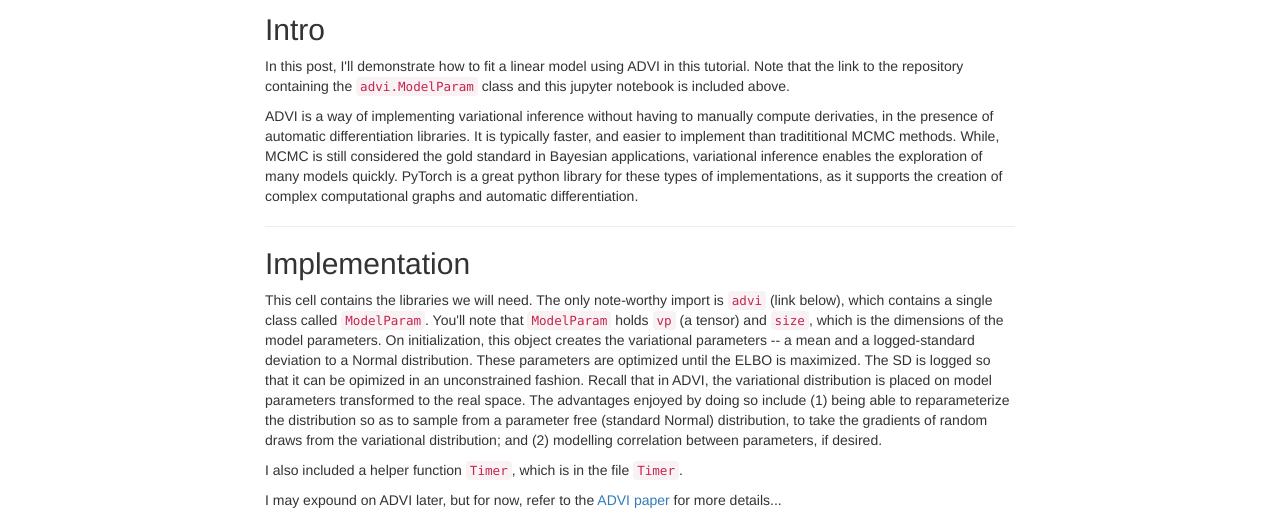
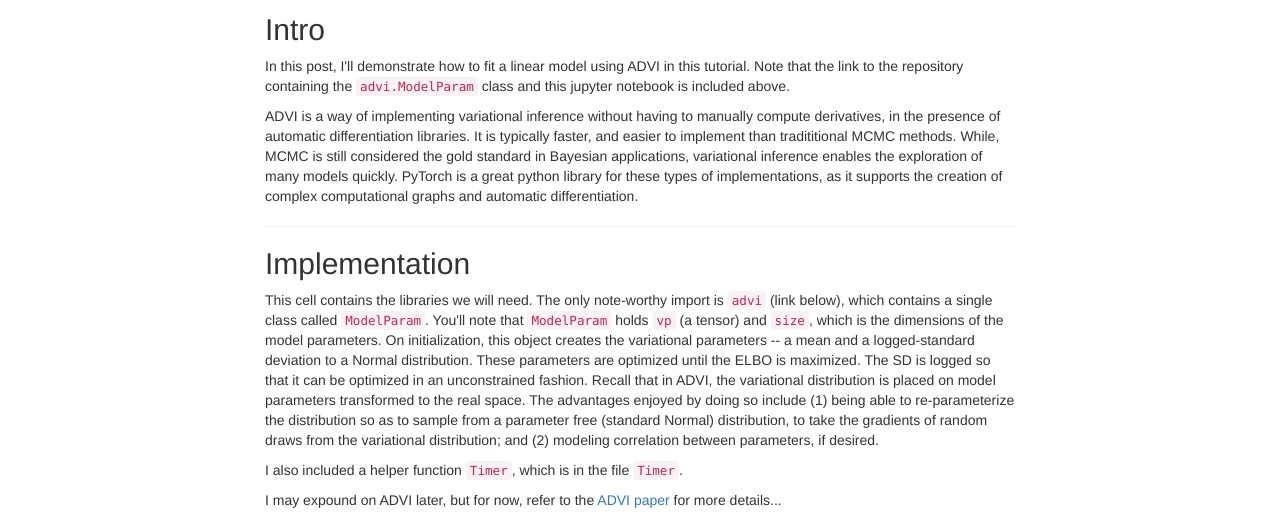
Before and after one commit to luiarthur/statorial, a Jekyll site: the page built from docs/_varinf/python/2019-02-25-linreg.md, in a window 1280 px wide and 900 px high. Shown: the part 157-675 px from the top of the window. Built offline with Jekyll 4.4.1, drawn with Linux system fonts in a browser that asks for light colours; formulas are drawn with MathJax 3; comment, search, counter and statistics services are not loaded; some of the changed text lies outside the part shown.

Commit message:
fixed typos

```diff
--- a/docs/_varinf/python/LinReg.html
+++ b/docs/_varinf/python/LinReg.html
@@ -4,7 +4,7 @@
 <h2 id="Intro">Intro<a class="anchor-link" href="#Intro"> </a></h2><p>In this post, I'll demonstrate how to fit a linear model using ADVI in this tutorial. Note that
 the link to the repository containing the <code>advi.ModelParam</code> class and this jupyter notebook is
 included above.</p>
-<p>ADVI is a way of implementing variational inference without having to manually compute derivaties,
+<p>ADVI is a way of implementing variational inference without having to manually compute derivatives,
 in the presence of automatic differentiation libraries. It is typically faster, and easier to implement
 than tradititional MCMC methods. While, MCMC is still considered the gold standard in Bayesian applications,
 variational inference enables the exploration of many models quickly. PyTorch is a great python library
@@ -22,10 +22,10 @@ The only note-worthy import is <code>advi</code> (link below), which contains a
 You'll note that <code>ModelParam</code> holds <code>vp</code> (a tensor) and <code>size</code>, which is the dimensions of the model parameters.
 On initialization, this object creates the variational parameters -- a mean and a logged-standard deviation to a
 Normal distribution. These parameters are optimized until the ELBO is maximized. The SD is logged so that
-it can be opimized in an unconstrained fashion. Recall that in ADVI, the variational distribution is placed
+it can be optimized in an unconstrained fashion. Recall that in ADVI, the variational distribution is placed
 on model parameters transformed to the real space. The advantages enjoyed by doing so include (1) being able
-to reparameterize the distribution so as to sample from a parameter free (standard Normal) distribution,
-to take the gradients of random draws from the variational distribution; and (2) modelling correlation
+to re-parameterize the distribution so as to sample from a parameter free (standard Normal) distribution,
+to take the gradients of random draws from the variational distribution; and (2) modeling correlation
 between parameters, if desired.</p>
 <p>I also included a helper function <code>Timer</code>, which is in the file <code>Timer</code>.</p>
 <p>I may expound on ADVI later, but for now, refer to the <a href="https://arxiv.org/pdf/1603.00788.pdf">ADVI paper</a> for more details...</p>
@@ -353,7 +353,7 @@ LinReg time: 4s
 <div class="cell border-box-sizing text_cell rendered"><div class="inner_cell">
 <div class="text_cell_render border-box-sizing rendered_html">
 <p>We inspect the statistics of the posterior in this cell.
-The posterior mean and sd are printed. They are consistent with the true values.</p>
+The posterior mean and SD are printed. They are consistent with the true values.</p>
 
 </div>
 </div>
```
Also changed, not shown: other parts of docs/_varinf/python/LinReg.html (+13 -13 lines), 1 other file.
